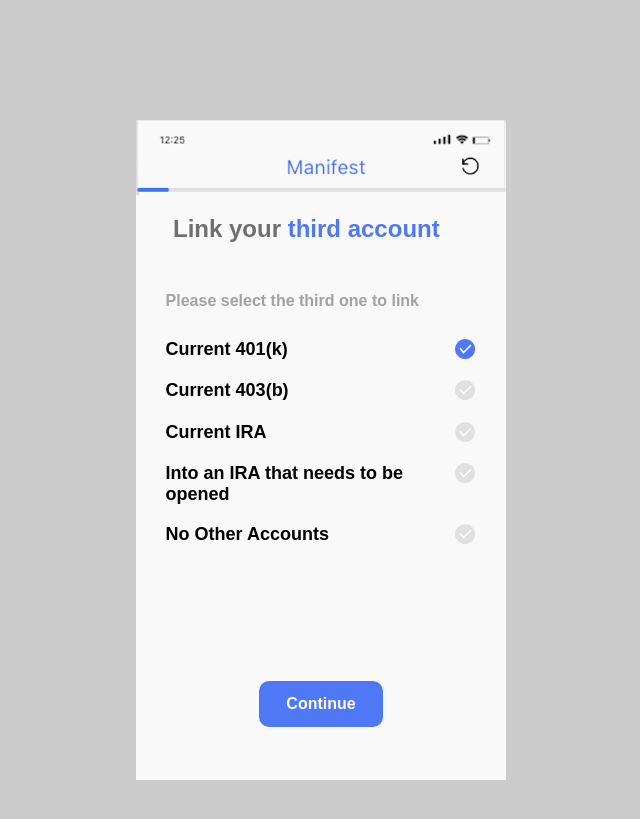
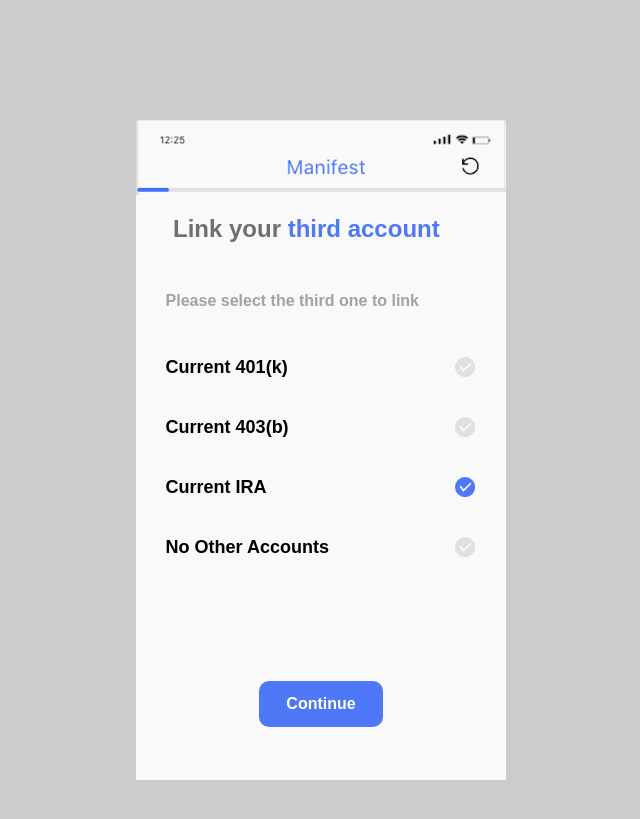
Before and after one commit to VestHQ/manifest_app_prototype, a Jekyll site: the page built from link_third.html, in a window 1280 px wide. Shown: the top 819 px of the page, without its empty margins (319-959 px from the left). Built offline with Jekyll 4.4.1, drawn with Linux system fonts in a browser that asks for light colours; nearby versions of some CDN libraries.

Commit message:
changed link and margin

```diff
--- a/_includes/create_account.html
+++ b/_includes/create_account.html
@@ -17,6 +17,6 @@
         <input type="password" class="form__input" name="password-confirm">
     </form>
 
-    <a href="{{ site.baseurl }}/verify" class="btn-large">Create my Account</a>
+    <a href="{{ site.baseurl }}/verify" class="btn-large btm-fixed">Create my Account</a>
 
 </div>
--- a/_includes/link_third.html
+++ b/_includes/link_third.html
@@ -16,30 +16,25 @@
        <div class="col">
                     <div class="row">
                         <p class="option">Current 401(k)</p>
-                        <a href="{{ site.baseurl }}/link_other"><img src="{{ site.baseurl }}/assets/img/check_small.png" alt="" class="option__check"></a>
+                        <a href="{{ site.baseurl }}/account_aggregation"><img src="{{ site.baseurl }}/assets/img/silver-check.png" alt="" class="option__check"></a>
                     </div>
 
                      <div class="row">
                         <p class="option">Current 403(b)</p>
-                        <a href="{{ site.baseurl }}/link_other"><img src="{{ site.baseurl }}/assets/img/silver-check.png" alt="" class="option__check"></a>
+                        <a href="{{ site.baseurl }}/account_aggregation"><img src="{{ site.baseurl }}/assets/img/silver-check.png" alt="" class="option__check"></a>
                      </div>
 
                      <div class="row">
                         <p class="option">Current IRA</p>
-                        <a href="{{ site.baseurl }}/link_ira"><img src="{{ site.baseurl }}/assets/img/silver-check.png" alt="" class="option__check"></a>
-                     </div>
-
-                     <div class="row">
-                        <p class="option">Into an IRA that needs to be opened</p>
-                        <a href="{{ site.baseurl }}/know_yes"><img src="{{ site.baseurl }}/assets/img/silver-check.png" alt="" class="option__check"></a>
+                        <a href="{{ site.baseurl }}/account_aggregation"><img src="{{ site.baseurl }}/assets/img/check_small.png" alt="" class="option__check"></a>
                      </div>
 
                       <div class="row">
                           <p class="option">No Other Accounts</p>
-                          <a href="{{ site.baseurl }}/know_no"><img src="{{ site.baseurl }}/assets/img/silver-check.png" alt="" class="option__check"></a>
+                          <a href="{{ site.baseurl }}/account_aggregation"><img src="{{ site.baseurl }}/assets/img/silver-check.png" alt="" class="option__check"></a>
                       </div>
                 </div>
 
-                <a href="{{ site.baseurl }}/link_ira" class="btn btm-fixed">Continue</a>
+                <a href="{{ site.baseurl }}/account_aggregation" class="btn btm-fixed">Continue</a>
     </div>
 </div>
--- a/_sass/1-base/utilities.scss
+++ b/_sass/1-base/utilities.scss
@@ -54,7 +54,7 @@
 .row {
   display: flex;
   justify-content: space-between;
-  margin: 5% 8%;
+  margin: 10% 8%;
 }
 
 .screen-col {
```
